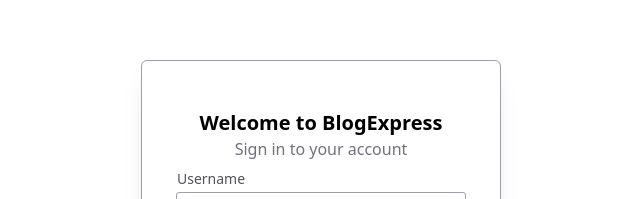
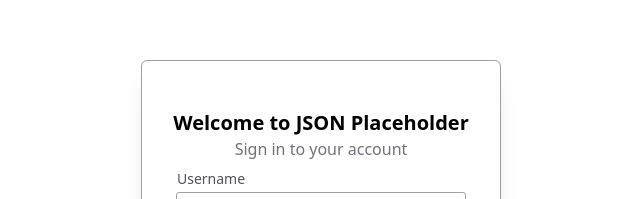
Before and after one commit to MiguelP04/blogpost, a React (Vite) app: page /login in a window 1280 px wide. Shown: the part 173-372 px from the top of the page, without its empty margins (319-959 px from the left). Built offline with nearby package versions, Linux system fonts and the light colour scheme; no server answers.

Commit message:
feat: change the name

```diff
--- a/src/pages/Login.jsx
+++ b/src/pages/Login.jsx
@@ -43,7 +43,7 @@
     <div className="flex justify-center items-center w-full h-screen">
       <div className="flex flex-col items-center gap-2 py-12 w-90 shadow-xl border border-zinc-400 rounded-md">
         <div className="flex flex-col items-center w-full">
-          <h1 className="text-xl font-bold">Welcome to BlogExpress</h1>
+          <h1 className="text-xl font-bold">Welcome to JSON Placeholder</h1>
           <p className="text-zinc-500">Sign in to your account</p>
         </div>
 
```
